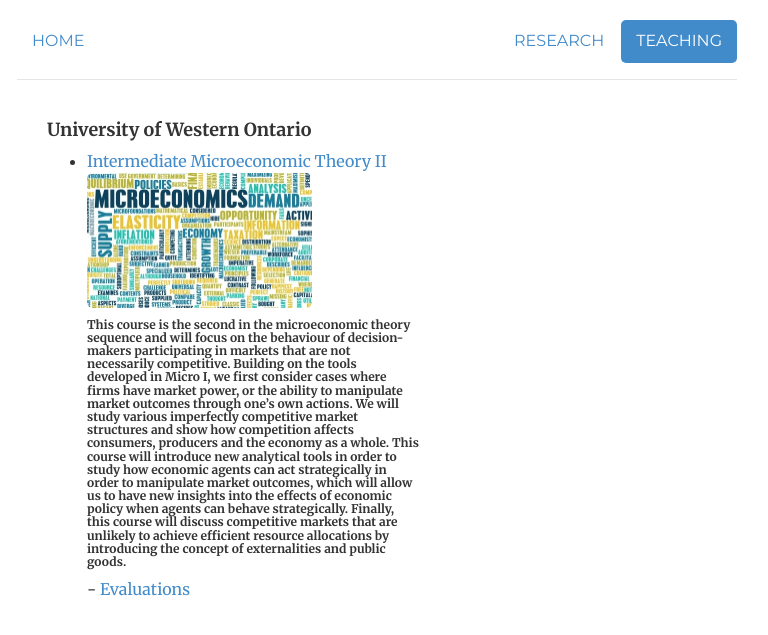
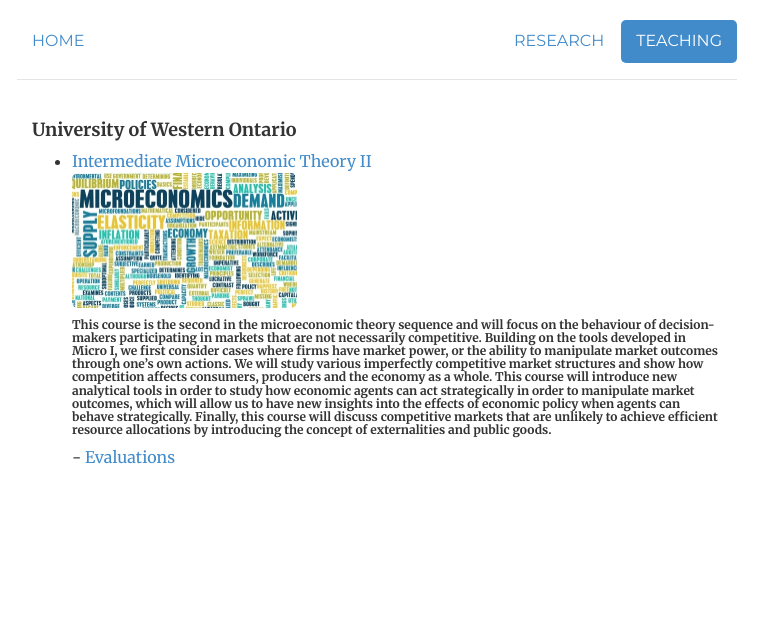
Before and after one commit to morihiroaki/morihiroaki.github.io, a Jekyll site: the page built from teaching.html, in a window 1280 px wide. Shown: the top 635 px of the page, without its empty margins (263-1031 px from the left). Built offline with Jekyll 4.4.1, drawn with Linux system fonts in a browser that asks for light colours.

Commit message:
Update teaching.html

```diff
--- a/teaching.html
+++ b/teaching.html
@@ -6,7 +6,6 @@
 description:
 ---
 <div class="container">
-       <div class='col-sm-7'>
   <h4>University of Western Ontario</h4>
 <ul style="list-style-type:disc">
   <li><a target="_blank" href="/files/2151_2015S_syllabus.pdf" title="Syllabus">Intermediate Microeconomic Theory II</a></li>
@@ -24,7 +23,6 @@
          externalities and public goods.</h6></p>
     <dd>- <a target="_blank" href="/files/2151_2015S_evaluation.pdf" title="Evaluations">Evaluations</a></dd>
 </ul>
-</div>
 
 </div>
   <!--/div-->
```
